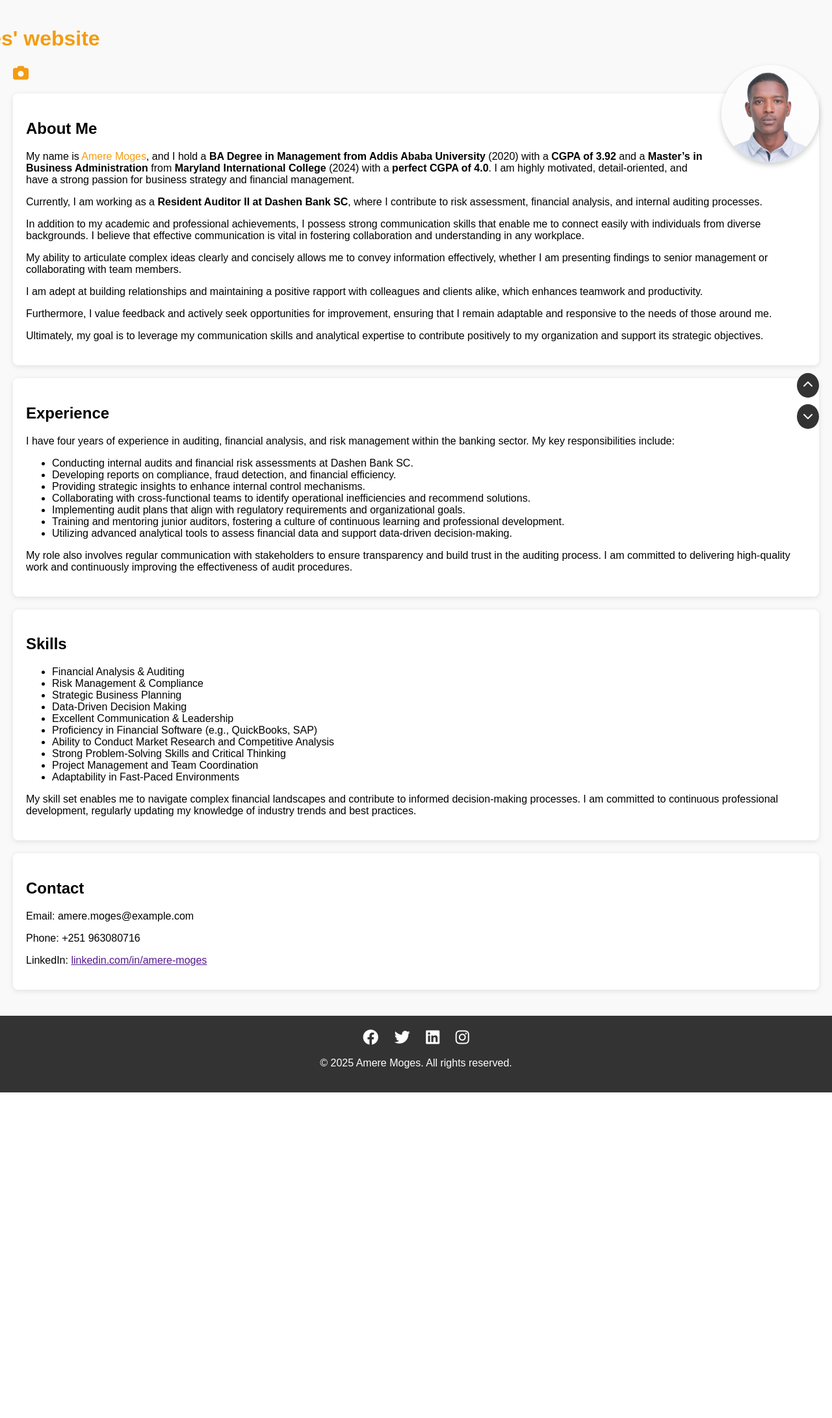
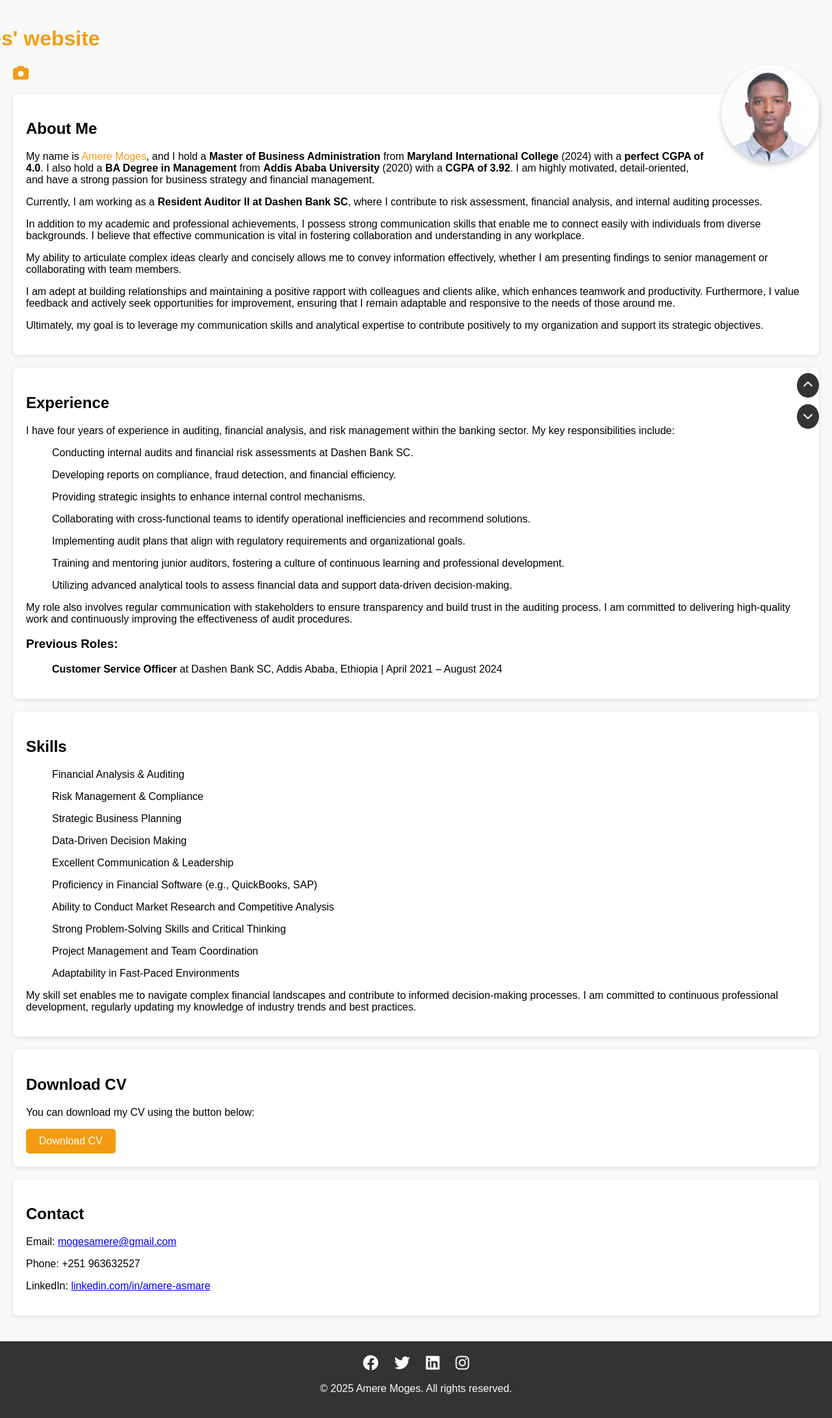
Before and after one commit to miki2144/portfolio, a Flask app: page / in a window 1280 px wide. Shown: the part 70-2252 px from the top of the page at 65% size. Before the commit the page ends 1751 px from the top, so only its background shows below. Run offline with Flask 3, Linux system fonts and the light colour scheme.

Commit message:
first commit

```diff
--- a/templates/home.html
+++ b/templates/home.html
@@ -225,15 +220,34 @@
             color: #f39c12;
         }
 
+        /* Download Button Styles */
+        .cv-button {
+            background-color: #f39c12;
+            color: white;
+            font-size: 16px;
+            padding: 10px 20px;
+            border: none;
+            border-radius: 5px;
+            cursor: pointer;
+            transition: background-color 0.3s, transform 0.3s ease;
+            text-align: center;
+            display: inline-block;
+        }
+
+        .cv-button:hover {
+            background-color: #e67e22;
+            transform: scale(1.05);
+        }
+
         /* Hover effect for all paragraphs */
         p:hover {
-            color: #e67e22; /* Change color on hover */
+            color: #e67e22;
         }
 
         /* Hover effect for all links within paragraphs */
         p a:hover {
-            text-decoration: underline; /* Underline links on hover */
-            color: #f39c12; /* Change link color on hover */
+            text-decoration: underline;
+            color: #f39c12;
         }
 
         /* Responsive Styles */
@@ -289,12 +303,11 @@
 
         <section id="about">
             <h2>About Me</h2>
-            <p>My name is <a href="#" class="zoom-link">Amere Moges</a>, and I hold a <strong>BA Degree in Management from Addis Ababa University</strong> (2020) with a <strong>CGPA of 3.92</strong> and a <strong>Master’s in Business Administration</strong> from <strong>Maryland International College</strong> (2024) with a <strong>perfect CGPA of 4.0</strong>. I am highly motivated, detail-oriented, and have a strong passion for business strategy and financial management.</p>
+            <p>My name is <a href="#" class="zoom-link">Amere Moges</a>, and I hold a <strong>Master of Business Administration</strong> from <strong>Maryland International College</strong> (2024) with a <strong>perfect CGPA of 4.0</strong>. I also hold a <strong>BA Degree in Management</strong> from <strong>Addis Ababa University</strong> (2020) with a <strong>CGPA of 3.92</strong>. I am highly motivated, detail-oriented, and have a strong passion for business strategy and financial management.</p>
             <p>Currently, I am working as a <strong>Resident Auditor II at Dashen Bank SC</strong>, where I contribute to risk assessment, financial analysis, and internal auditing processes.</p>
             <p>In addition to my academic and professional achievements, I possess strong communication skills that enable me to connect easily with individuals from diverse backgrounds. I believe that effective communication is vital in fostering collaboration and understanding in any workplace.</p>
             <p>My ability to articulate complex ideas clearly and concisely allows me to convey information effectively, whether I am presenting findings to senior management or collaborating with team members.</p>
-            <p>I am adept at building relationships and maintaining a positive rapport with colleagues and clients alike, which enhances teamwork and productivity.</p>
-            <p>Furthermore, I value feedback and actively seek opportunities for improvement, ensuring that I remain adaptable and responsive to the needs of those around me.</p>
+            <p>I am adept at building relationships and maintaining a positive rapport with colleagues and clients alike, which enhances teamwork and productivity. Furthermore, I value feedback and actively seek opportunities for improvement, ensuring that I remain adaptable and responsive to the needs of those around me.</p>
             <p>Ultimately, my goal is to leverage my communication skills and analytical expertise to contribute positively to my organization and support its strategic objectives.</p>
         </section>
 
@@ -302,39 +315,51 @@
             <h2>Experience</h2>
             <p>I have four years of experience in auditing, financial analysis, and risk management within the banking sector. My key responsibilities include:</p>
             <ul>
-                <li>Conducting internal audits and financial risk assessments at Dashen Bank SC.</li>
-                <li>Developing reports on compliance, fraud detection, and financial efficiency.</li>
-                <li>Providing strategic insights to enhance internal control mechanisms.</li>
-                <li>Collaborating with cross-functional teams to identify operational inefficiencies and recommend solutions.</li>
-                <li>Implementing audit plans that align with regulatory requirements and organizational goals.</li>
-                <li>Training and mentoring junior auditors, fostering a culture of continuous learning and professional development.</li>
-                <li>Utilizing advanced analytical tools to assess financial data and support data-driven decision-making.</li>
+                 <p>Conducting internal audits and financial risk assessments at Dashen Bank SC.</p>
+                 <p>Developing reports on compliance, fraud detection, and financial efficiency.</p>
+                 <p>Providing strategic insights to enhance internal control mechanisms.</p>
+                 <p>Collaborating with cross-functional teams to identify operational inefficiencies and recommend solutions.</p>
+                 <p>Implementing audit plans that align with regulatory requirements and organizational goals.</p>
+                 <p>Training and mentoring junior auditors, fostering a culture of continuous learning and professional development.</p>
+                 <p>Utilizing advanced analytical tools to assess financial data and support data-driven decision-making.</p>
             </ul>
             <p>My role also involves regular communication with stakeholders to ensure transparency and build trust in the auditing process. I am committed to delivering high-quality work and continuously improving the effectiveness of audit procedures.</p>
+            <h3>Previous Roles:</h3>
+            <ul>
+                <p><strong>Customer Service Officer</strong> at Dashen Bank SC, Addis Ababa, Ethiopia | April 2021 – August 2024</p>
+            </ul>
         </section>
 
         <section id="skills">
             <h2>Skills</h2>
             <ul>
-                <li>Financial Analysis & Auditing</li>
-                <li>Risk Management & Compliance</li>
-                <li>Strategic Business Planning</li>
-                <li>Data-Driven Decision Making</li>
-                <li>Excellent Communication & Leadership</li>
-                <li>Proficiency in Financial Software (e.g., QuickBooks, SAP)</li>
-                <li>Ability to Conduct Market Research and Competitive Analysis</li>
-                <li>Strong Problem-Solving Skills and Critical Thinking</li>
-                <li>Project Management and Team Coordination</li>
-                <li>Adaptability in Fast-Paced Environments</li>
+                 <p>Financial Analysis & Auditing</p>
+                 <p>Risk Management & Compliance</p>
+                 <p>Strategic Business Planning</p>
+                 <p>Data-Driven Decision Making</p>
+                 <p>Excellent Communication & Leadership</p>
+                 <p>Proficiency in Financial Software (e.g., QuickBooks, SAP)</p>
+                 <p>Ability to Conduct Market Research and Competitive Analysis</p>
+                 <p>Strong Problem-Solving Skills and Critical Thinking</p>
+                 <p>Project Management and Team Coordination</p>
+                 <p>Adaptability in Fast-Paced Environments</p>
             </ul>
             <p>My skill set enables me to navigate complex financial landscapes and contribute to informed decision-making processes. I am committed to continuous professional development, regularly updating my knowledge of industry trends and best practices.</p>
         </section>
 
+        <section id="cv">
+            <h2>Download  CV</h2>
+            <p>You can download my CV using the button below:</p>
+            <a href="/static/CV_Amere_Moges.pdf" download>
+                <button class="cv-button">Download CV</button>
+            </a>
+        </section>
+
         <section id="contact">
             <h2>Contact</h2>
-            <p>Email: amere.moges@example.com</p>
-            <p>Phone: +251 963080716</p>
-            <p>LinkedIn: <a href=""https://www.linkedin.com/">linkedin.com/in/amere-moges</a></p>
+            <p>Email: <a href="mailto:mogesamere@gmail.com">mogesamere@gmail.com</a></p>
+            <p>Phone: +251 963632527</p>
+            <p>LinkedIn: <a href="https://www.linkedin.com/in/amere-asmare" target="_blank">linkedin.com/in/amere-asmare</a></p>
         </section>
     </div>
 
@@ -367,14 +391,12 @@
             navMenu.classList.toggle('active');
         });
 
-        // Function to open Google search
         function openGoogleSearch() {
             window.open('https://www.google.com/search?q=', '_blank');
         }
 
-        // Function to search for the image
         function openGoogleSearchWithImage() {
-            const imageUrl = '/static/images/photo_me.jpg'; // Image source
+            const imageUrl = '/static/images/photo_me.jpg';
             window.open('https://www.google.com/searchbyimage?site=search&sa=X&image_url=' + encodeURIComponent(imageUrl), '_blank');
         }
     </script>
```
Also changed, not shown: other parts of templates/home.html (+21 -27 lines), README.md (added), 1 other file.
